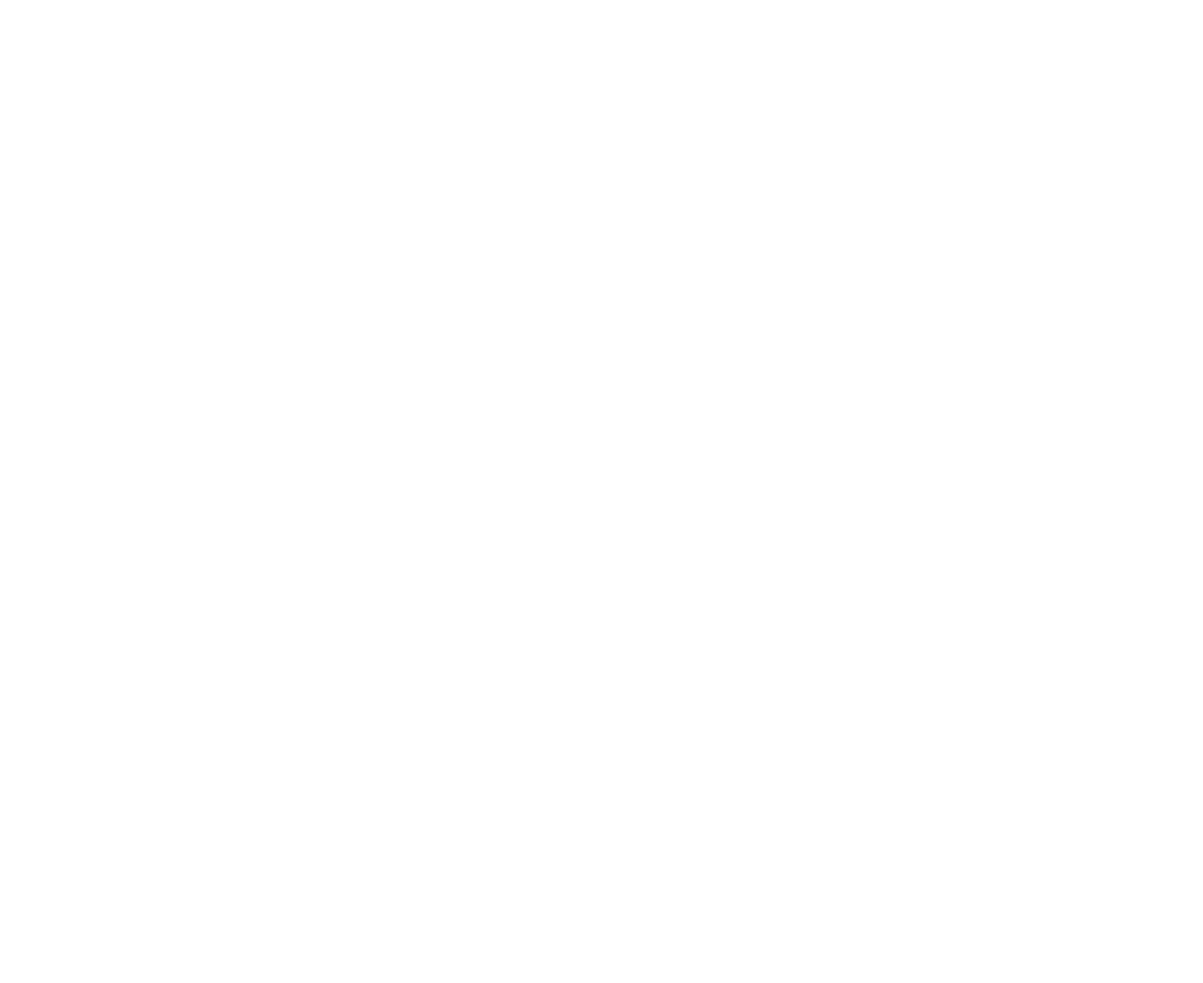
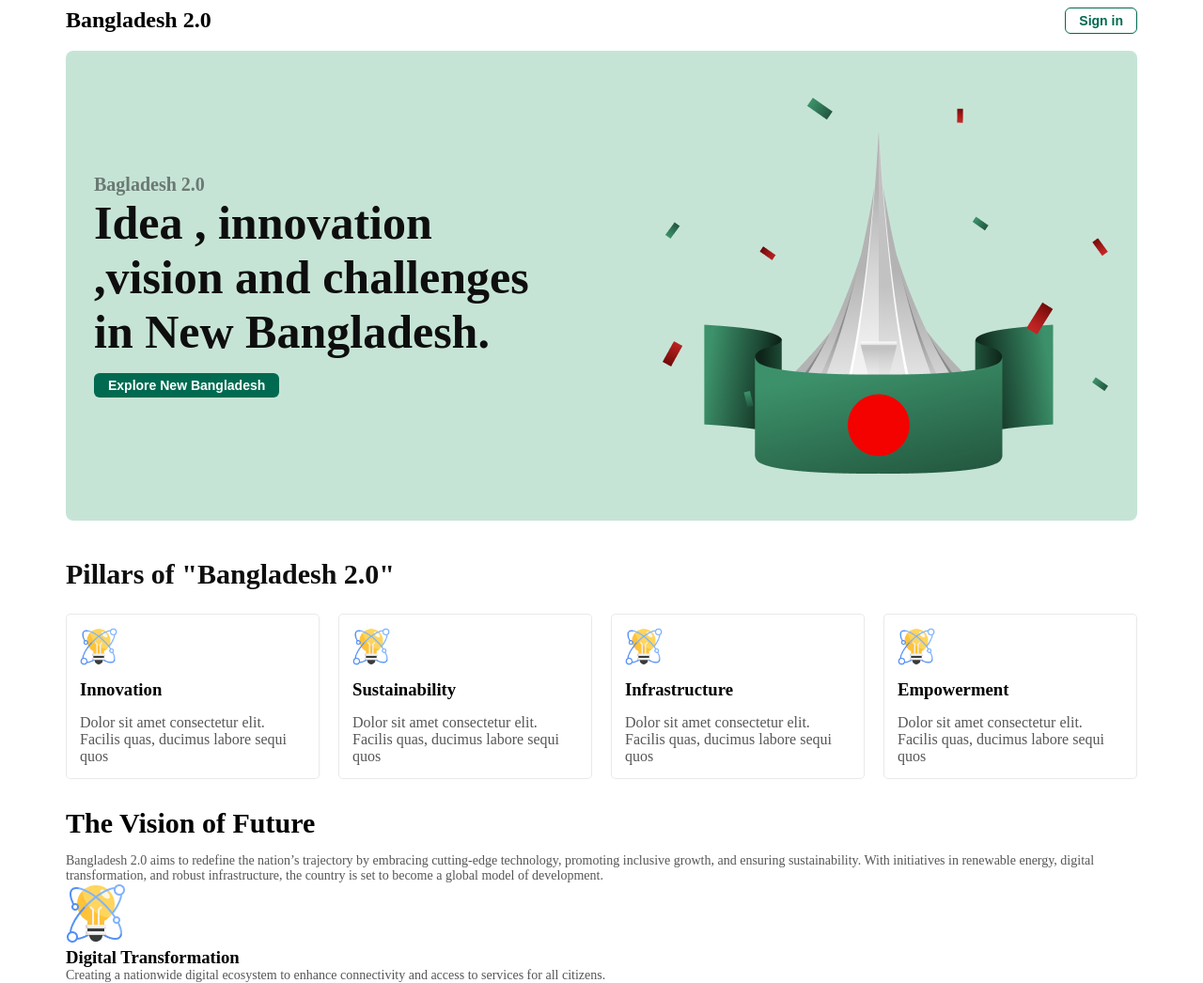
Before and after one commit to Rumel0606/conceptual, a plain HTML site: page index.html in a window 1280 px wide. Shown: the whole page at 94% size. Before the commit the page ends 800 px from the top, so only its background shows below. Drawn offline with Linux system fonts and the light colour scheme.

Commit message:
uncomplte project

```diff
--- a/index.html
+++ b/index.html
@@ -3,9 +3,66 @@
 <head>
     <meta charset="UTF-8">
     <meta name="viewport" content="width=device-width, initial-scale=1.0">
-    <title>Bangladesh 0.1</title>
+    <title>Bangladesh 2.0</title>
+    <link rel="stylesheet" href="style.css">
 </head>
 <body>
+    <header>
+        <nav class="masterwid">
+           <h2> Bangladesh 2.0</h2>
+           <button class="btn">Sign in</button>
+        </nav>
+    </header>
+    <main>
+        <!-- Hero Section -->
+        <section class="hero_parent masterwid">
+            <div class="hero_left">
+                <h2>Bagladesh 2.0</h2>
+                <h1 class="fon">Idea , innovation ,vision and challenges in New Bangladesh.</h1>
+           <button class="btn2">Explore New Bangladesh</button>
+            </div>
+            <img src="assets/hero.png">
+        </section>
+        <!-- Pillars of "Bangladesh 2.0" -->
+         <section class="pillars-section-main masterwid">
+            <h2 class="pillars-section-title">Pillars of "Bangladesh 2.0"</h2>
+            <div class="pillars_card_parant">
+                <div class="pillars_card">
+                    <img src="assets/card-icon.png">
+                    <h3>Innovation</h3>
+                    <p>Dolor sit amet consectetur elit. Facilis quas, ducimus labore sequi quos </p>
+                </div>
+                <div class="pillars_card">
+                    <img src="assets/card-icon.png">
+                    <h3>Sustainability</h3>
+                    <p>Dolor sit amet consectetur elit. Facilis quas, ducimus labore sequi quos </p>
+                </div>
+                <div class="pillars_card">
+                    <img src="assets/card-icon.png">
+                    <h3>Infrastructure</h3>
+                    <p>Dolor sit amet consectetur elit. Facilis quas, ducimus labore sequi quos </p>
+                </div>
+                <div class="pillars_card">
+                    <img src="assets/card-icon.png">
+                    <h3>Empowerment</h3>
+                    <p>Dolor sit amet consectetur elit. Facilis quas, ducimus labore sequi quos </p>
+                </div>
+            </div>
+         </section>
+         <!-- The Vision of Future -->
+         <section class="future_container masterwid">
+            <h2>The Vision of  Future</h2>
+            <p>Bangladesh 2.0 aims to redefine the nation’s trajectory by embracing cutting-edge technology, promoting inclusive growth, and ensuring sustainability. With initiatives in renewable energy, digital transformation, and robust infrastructure, the country is set to become a global model of development.</p>
+            <div class="future-card-parant">
+                <div class="future_card">
+                   <img src="assets/card-icon.png">
+                   <h3>Digital Transformation</h3>
+                   <p>Creating a nationwide digital ecosystem to enhance connectivity and access to services for all citizens.</p>
+                </div>
+
+            </div>
+         </section>
+    </main>
 
 </body>
 </html>
--- a/style.css
+++ b/style.css
@@ -0,0 +1,110 @@
+*{
+    margin: 0;
+    padding: 0;
+    list-style: none;
+    box-sizing: border-box;
+}
+/* Shared Code */
+.masterwid{
+    width: 100%;
+    max-width: 1140px;
+    margin: 0 auto;
+}
+
+.btn{
+    padding: 5px 14px;
+    color: #006A50;
+    border: 1px solid #006A50;
+    border-radius: 6px;
+    background-color: white;
+    font-weight: 600;
+    font-size: 14px;
+}
+.btn2{
+    padding: 5px 15px;
+    color: white;
+    border-radius: 6px;
+    background-color:rgba(0, 106, 80, 1);
+    font-weight: 600;
+    font-size: 14px;
+    border: none;
+}
+
+/* Header Styling */
+nav{
+    display: flex;
+    justify-content: space-between;
+    padding: 8px 0;
+
+}
+/* Hero Styling */
+
+.hero_parent{
+    display: flex;
+    align-items: center;
+    justify-content: space-between;
+    padding: 50px 30px;
+    background-color: #c6e4d6;
+    border-radius: 8px;
+    margin-top: 10px;
+}
+.hero_parent .hero_left{
+    width: 500px;
+}
+.hero_left h2{
+    font-size: 20px;
+    color: rgba(14, 14, 14, 0.5);
+    font-weight: 600;
+}
+.hero_left h1{
+    font-size: 50px;
+    color: rgba(14, 14, 14, 1);
+    font-weight: 700;
+    margin-bottom: 15px;
+}
+/* Pillars of "Bangladesh 2.0 styling */
+
+.pillars-section-main{
+      margin-top: 40px;
+}
+
+.pillars-section-title {
+    color: rgba(14, 14, 14, 1);
+    font-size: 30px;
+
+}
+.pillars_card img{
+    width: 40px;
+}
+.pillars_card_parant{
+    display: flex;
+    gap: 20px;
+}
+.pillars_card{
+    width: 250px;
+    background: rgba(255, 255, 255, 1);
+    border: 1px solid rgba(0, 0, 0, 0.085);
+    padding: 14px;
+    border-radius: 5px;
+    display: flex;
+    flex-direction:column;
+    gap: 15px;
+    flex:1;
+    margin-top: 25px;
+}
+.pillars_card p{
+    color: rgba(14, 14, 14, 0.7);
+}
+/* The Vision of Future Styling */
+
+.future_container {
+    margin-top: 30px;
+}
+.future_container h2 {
+    font-size: 30px;
+    margin-bottom:15px;
+}
+.future_container p {
+    font-size: 14px;
+   color: rgba(14, 14, 14, 0.7);
+}
```
